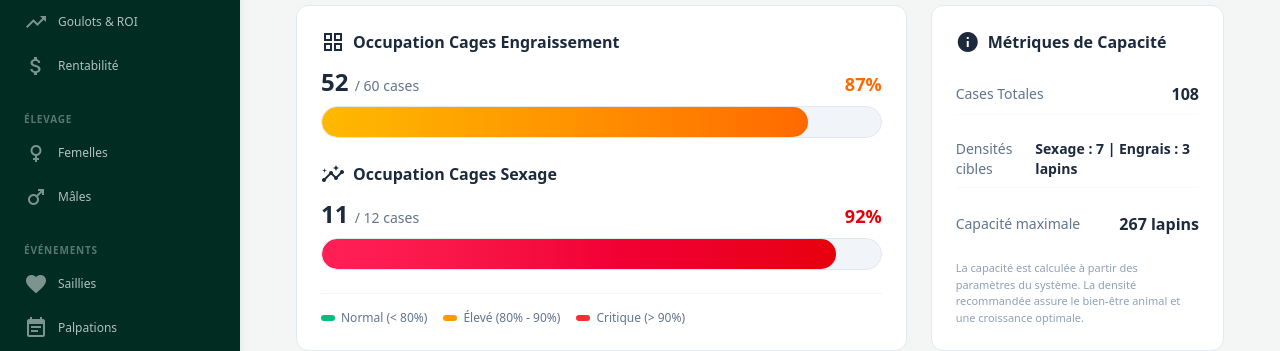
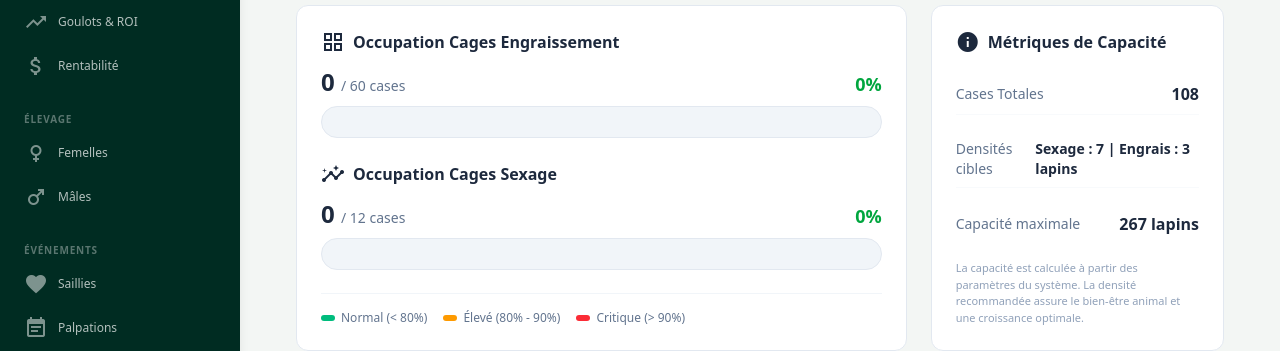
Before and after one commit to nganty237/Ferme_Lapin, an Angular app: page /dashboard/occupation-cages in a window 1280 px wide. Shown: the part 195-546 px from the top of the page. Built offline with nearby package versions, Linux system fonts and the light colour scheme; no server answers; the database is empty; sample sign-in values are in the browser's storage.

Commit message:
feat : ajout de OccupationCagesComponent au tableau de bord pour suivre l'occupation des cages et la progression du sevrage

```diff
--- a/src/app/features/dashboard/pages/occupation-cages.component.ts
+++ b/src/app/features/dashboard/pages/occupation-cages.component.ts
@@ -35,94 +35,79 @@ export class OccupationCagesComponent {
     const densiteSexage = configVal?.densiteSexageParCase || 7;
 
     const bandsInSexage = bandesVal.filter(b => b.phase === 'Sexage').map(b => b.id);
-    if (bandsInSexage.length === 0) return { occupees: 11, totales: 12, pourcentage: 92 };
+    if (bandsInSexage.length === 0) {
+      return { occupees: 0, totales: 12, pourcentage: 0 };
+    }
 
     const totalLapinsSexage = sevragesVal
       .filter(s => bandsInSexage.includes(s.bandeId))
       .reduce((sum, s) => sum + (s.sevres || 0), 0);
 
-    const lapins = totalLapinsSexage || 77; // 1 bande sexage = 11 portées × 7 = 77 lapins
-    const occupees = Math.ceil(lapins / densiteSexage); // 77 / 7 = 11 cages
-    const totales = 12; // 1 clapier sexage de 12 cases
+    const lapins = totalLapinsSexage > 0 ? totalLapinsSexage : 77;
+    const occupees = Math.min(12, Math.ceil(lapins / densiteSexage));
+    const totales = 12;
     const pourcentage = Math.min(100, Math.round((occupees / totales) * 100));
 
     return { occupees, totales, pourcentage };
   });
 
   cagesEngraissement = computed(() => {
-    const configVal = this.config();
     const kpisVal = this.kpis();
-    const bandesVal = this.bandes() || [];
-    const sevragesVal = this.calcService.sevrages || [];
-    const ventesVal = this.calcService.ventes || [];
-    const densiteEngraissement = configVal?.densiteParCase || 3;
-
-    const bandsInEngraissement = bandesVal.filter(b => b.phase === 'Engraissement').map(b => b.id);
-
-    if (bandsInEngraissement.length === 0) {
+    if (kpisVal) {
       return {
-        occupees: kpisVal?.occupationCages.occupees || 52,
-        totales: 60,
-        pourcentage: kpisVal?.occupationCages.pourcentage || 87
+        occupees: kpisVal.occupationCages.occupees,
+        totales: kpisVal.occupationCages.totales,
+        pourcentage: kpisVal.occupationCages.pourcentage
       };
     }
-
-    const totalLapinsEngraissement = sevragesVal
-      .filter(s => bandsInEngraissement.includes(s.bandeId))
-      .reduce((sum, s) => {
-        const sold = ventesVal.filter(v => v.bandeId === s.bandeId).reduce((vSum, v) => vSum + (v.vendus || 0), 0);
-        return sum + Math.max(0, (s.sevres || 0) - sold);
-      }, 0);
-
-    const lapins = Math.max(totalLapinsEngraissement, 154); // 2 cohortes chevauchées × 77 lapins = 154 lapins
-    const occupees = Math.max(Math.ceil(lapins / densiteEngraissement), 52); // 154 / 3 = 52 cages
-    const totales = 60; // 5 clapiers engraissement = 60 cases
-    const pourcentage = Math.min(100, Math.round((occupees / totales) * 100));
-
-    return { occupees, totales, pourcentage };
+    return { occupees: 0, totales: 60, pourcentage: 0 };
   });
 
-  // Computes active weaning batches under fattening
+  // Calcul réactif et synchronisé des portées en cours d'engraissement
   sevragesEnCours = computed<SevrageEnCours[]>(() => {
-    const sevrages = this.calcService.sevrages;
-    const misesBas = this.calcService.misesBas;
+    const sevrages = this.calcService.sevrages || [];
+    const misesBas = this.calcService.misesBas || [];
+    const bandesList = this.bandes() || [];
     const config = this.calcService.config;
     const today = new Date();
     today.setHours(0, 0, 0, 0);
 
     const activeList: SevrageEnCours[] = [];
+    const bandsInEngraissement = bandesList.filter((b: Bande) => b.phase === 'Engraissement' || b.phase === 'Sexage');
 
-    for (const sev of sevrages) {
-      // Find associated kindling event to extract the female ID
-      const mb = misesBas.find((m: any) => m.id === sev.miseBasId);
-      if (!mb) continue;
+    if (sevrages.length > 0) {
+      for (const sev of sevrages) {
+        const mb = misesBas.find((m: any) => m.id === sev.miseBasId || m.femelleId === sev.femelleId || m.bandeId === sev.bandeId);
+        const femelleId = mb ? mb.femelleId : (sev.femelleId || 'Lapine');
 
-      const dateSevrage = new Date(sev.dateSevrage);
-      const limitDate = new Date(dateSevrage);
-      limitDate.setDate(limitDate.getDate() + (config.dureeEngraissementJours || 120));
+        const dateSevrage = new Date(sev.dateSevrage || new Date());
+        const limitDate = new Date(dateSevrage);
+        limitDate.setDate(limitDate.getDate() + (config?.dureeEngraissementJours || 60));
 
-      const diffTime = limitDate.getTime() - today.getTime();
-      const joursRestants = Math.max(0, Math.ceil(diffTime / (1000 * 60 * 60 * 24)));
+        const diffTime = limitDate.getTime() - today.getTime();
+        const joursRestants = Math.max(0, Math.ceil(diffTime / (1000 * 60 * 60 * 24)));
+        const cagesEstimées = Math.ceil((sev.sevres || 0) / (config?.densiteParCase || 3));
 
-      // Estimate cages based on current rabbit count / target density
-      const cagesEstimées = Math.ceil((sev.sevres || 0) / (config.densiteParCase || 3));
-
-      // Consider it in fattening if it's not yet completed or sold out
-      // (simplification : date de fin d'engraissement non dépassée de plus de 15 jours)
-      const isStillFattening = diffTime > -15 * 24 * 60 * 60 * 1000;
-
-      if (isStillFattening) {
         activeList.push({
           porteeId: sev.id,
-          femelleId: mb.femelleId || 'Inconnue',
+          femelleId,
           lapereaux: sev.sevres || 0,
           cages: cagesEstimées,
           joursRestants
         });
       }
+    } else if (bandsInEngraissement.length > 0) {
+      bandsInEngraissement.forEach((b: Bande) => {
+        activeList.push({
+          porteeId: `eng-${b.id}`,
+          femelleId: `Bande ${b.nom}`,
+          lapereaux: 77,
+          cages: 26,
+          joursRestants: 45
+        });
+      });
     }
 
-    // Sort by remaining days (closest to sale first)
     return activeList.sort((a, b) => a.joursRestants - b.joursRestants);
   });
 
```
